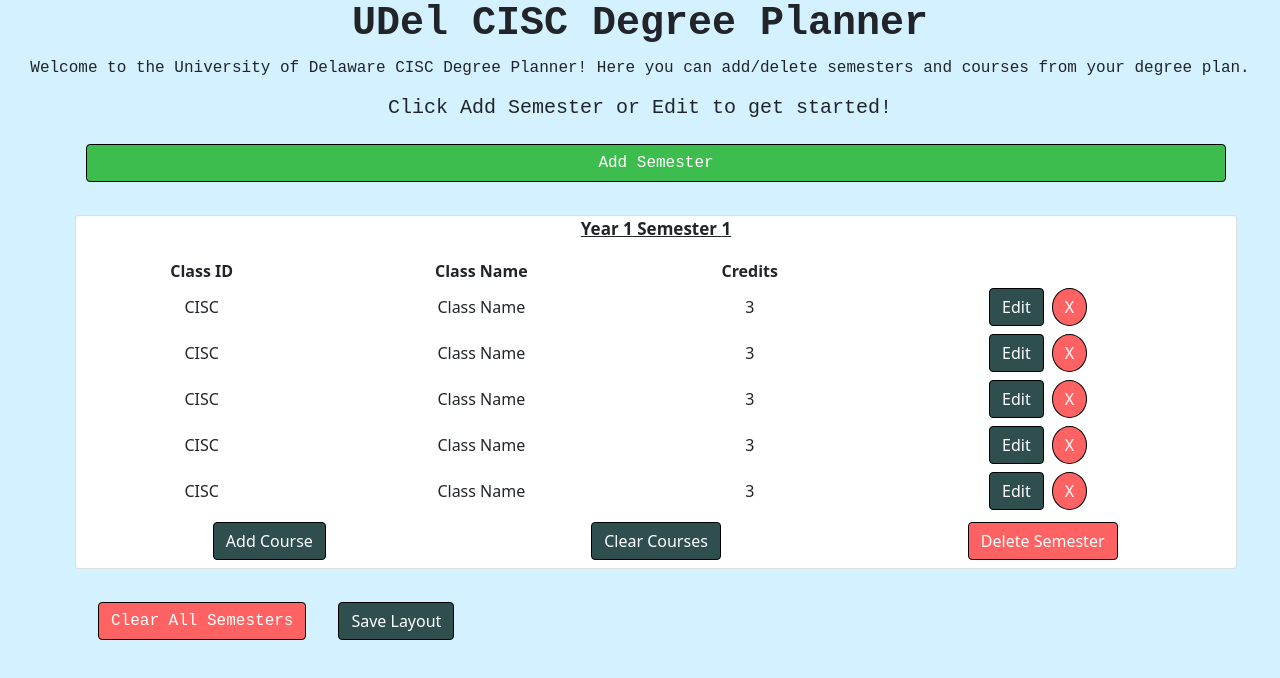
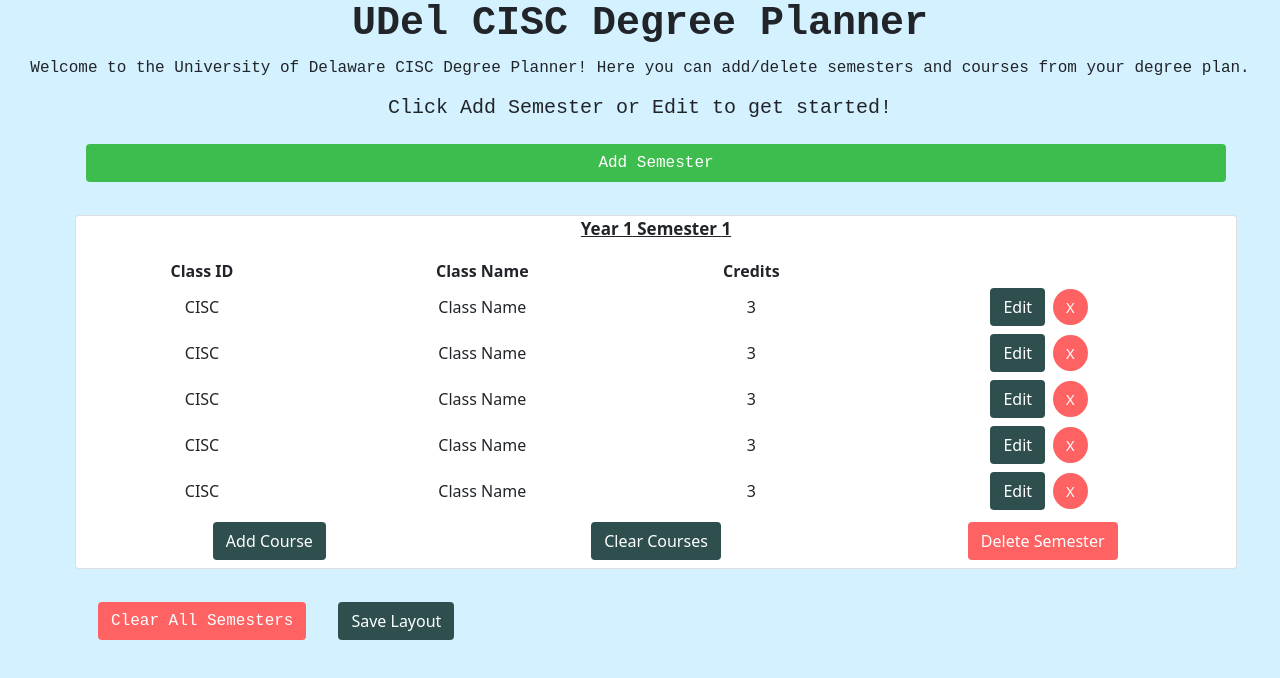
Before and after one commit to UD-CISC275-F21/ud-cis-scheduler-team-17, a React (Create React App) app: page / in a window 1280 px wide. Shown: the top 678 px of the page. Built offline with nearby package versions, Linux system fonts and the light colour scheme.

Commit message:
minor button style changes

```diff
--- a/src/override.css
+++ b/src/override.css
@@ -1,6 +1,6 @@
 .btn {
     background-color: darkslategray;
-    border-color: black;
+    border-color: transparent;
 }
 
 .btn-delete {
@@ -13,4 +13,5 @@
 
 .btn-small-delete {
     background-color: rgb(255, 98, 98);
+    font-size: 11pt;
 }
```
